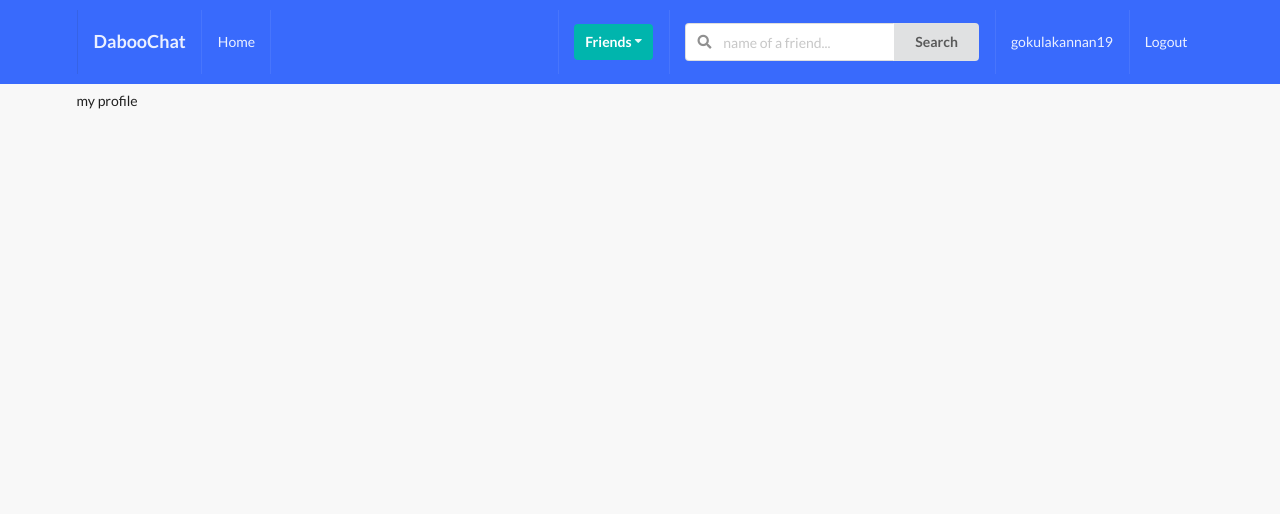
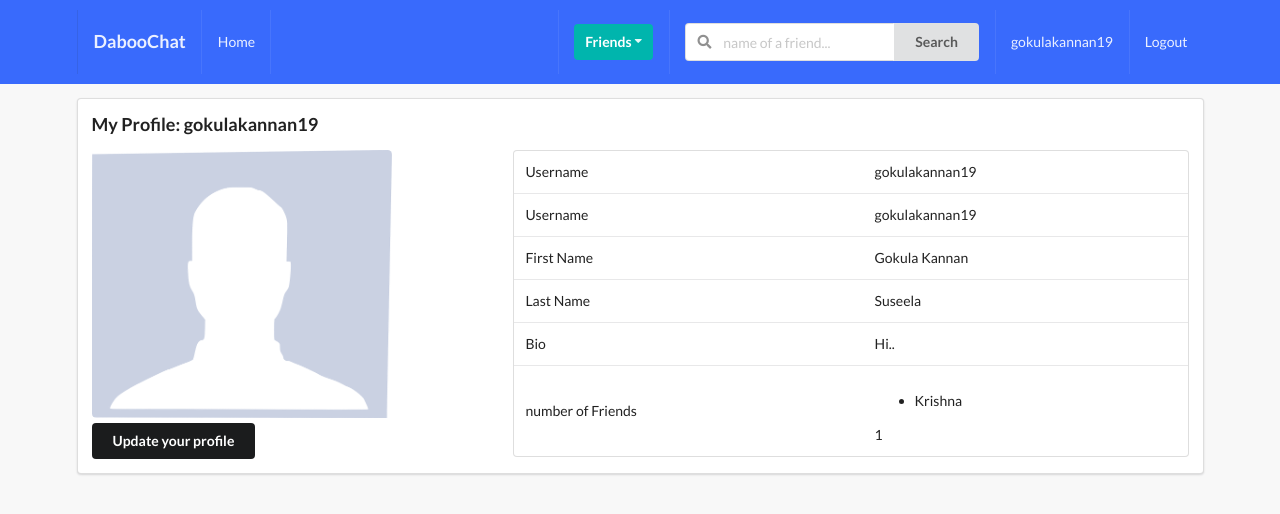
Before and after one commit to gokulakannan19/DabooChat, a Django app: page /profiles/myprofile/ in a window 1280 px wide. Shown: the top 514 px of the page. Run offline with Django 3.2, Linux system fonts and the light colour scheme; a user stored in the database is signed in; data comes from the database, SQL or seed files in the repository; both versions use the stored data as it was after the commit; some libraries are stand-ins or nearby versions.

Commit message:
Update functin added for profiles

```diff
--- /dev/null
+++ b/profiles/forms.py
@@ -0,0 +1,8 @@
+from django import forms
+from .models import Profile
+
+
+class ProfileModelForm(forms.ModelForm):
+    class Meta:
+        model = Profile
+        fields = ('first_name', 'last_name', 'bio', 'avatar')
--- a/profiles/models.py
+++ b/profiles/models.py
@@ -17,6 +17,12 @@ class Profile(models.Model):
     slug = models.SlugField(unique=True, blank=True)
     updated = models.DateTimeField(auto_now=True)
     created = models.DateTimeField(auto_now_add=True)
+
+    def get_friends(self):
+        return self.friends.all()
+
+    def get_friends_no(self):
+        return self.friends.all().count()
 
     def __str__(self):
         return f"{self.user.username} - {self.created}"
--- a/profiles/templates/profiles/my_profile.html
+++ b/profiles/templates/profiles/my_profile.html
@@ -5,5 +5,88 @@ my profile
 {% endblock title %}
 
 {% block content %}
-my profile
+
+<!--model-->
+<div class="ui modal mymodal">
+    <i class="close icon"></i>
+    <div class="header">
+        Update Your Profile
+    </div>
+    <div class="image content">
+        <div class="ui medium image">
+            <img src={{ profile.avatar.url }}>
+        </div>
+        <div class="description">
+            <div class="ui header">Provide some additional/newest info about you</div>
+            <form action="" method="POST" class="ui form" enctype="multipart/form-data">
+                {% csrf_token %}
+
+                {{ form }}
+        </div>
+    </div>
+    <div class="actions">
+        <button type="submit" class="ui positive right labeled icon button">
+            Update
+            <i class="checkmark icon"></i>
+        </button>
+        </form>
+    </div>
+</div>
+
+
+<div class="ui segment">
+    {% if confirm %}
+    <div class="ui green message">Your profile has been updated</div>
+    {% endif %}
+    <h3>My Profile: {{request.user}}</h3>
+    <div class="ui grid">
+        <div class="row">
+            <div class="six wide column">
+                <img class="ui medium rounded image" src={{profile.avatar.url}}>
+                <div class="row mt-5">
+                    <button class="ui secondary button" id="modal-btn">Update your profile</button>
+                </div>
+            </div>
+            <div class="ten wide column">
+                <table class="ui table">
+                    <tbody>
+                        <tr>
+                            <td>Username</td>
+                            <td>{{profile.user}}</td>
+                        </tr>
+                        <tr>
+                            <td>Username</td>
+                            <td>{{profile.user}}</td>
+                        </tr>
+                        <tr>
+                            <td>First Name</td>
+                            <td>{{profile.first_name}}</td>
+                        </tr>
+                        <tr>
+                            <td>Last Name</td>
+                            <td>{{profile.last_name}}</td>
+                        </tr>
+                        <tr>
+                            <td>Bio</td>
+                            <td>{{profile.bio}}</td>
+                        </tr>
+                        <tr>
+                            <td>number of Friends</td>
+                            <td>
+                                <ul>
+                                    {% for friend in profile.get_friends %}
+                                    <li>{{friend}}</li>
+                                    {% endfor %}
+                                </ul>
+                                {{profile.get_friends_no}}
+                            </td>
+                        </tr>
+                    </tbody>
+                </table>
+            </div>
+        </div>
+    </div>
+</div>
+</div>
+
 {% endblock content %}
--- a/profiles/views.py
+++ b/profiles/views.py
@@ -1,13 +1,25 @@
 from django.shortcuts import render
 from .models import Profile
+from .forms import ProfileModelForm
 # Create your views here.
 
 
 def my_profile_view(request):
-    obj = Profile.objects.get(user=request.user)
+    profile = Profile.objects.get(user=request.user)
+    form = ProfileModelForm(request.POST or None,
+                            request.FILES or None, instance=profile)
+    confirm = False
+
+    if request.method == 'POST':
+        if form.is_valid():
+            form.save()
+            confirm = True
+
 
     context = {
-        'obj': obj
+        'profile': profile,
+        'form': form,
+        'confirm': confirm,
     }
 
     return render(request, 'profiles/my_profile.html', context)
--- a/static_project/main.js
+++ b/static_project/main.js
@@ -1,3 +1,7 @@
 $(document).ready(function () {
-    console.log("Working from the base")
+    $('#modal-btn').click(function () {
+        $('.ui.modal')
+            .modal('show')
+            ;
+    })
 })
--- a/static_project/style.css
+++ b/static_project/style.css
@@ -11,3 +11,13 @@ body {
 .mb-7 {
     margin-bottom: 7px !important;
 }
+
+.mt-5 {
+    margin-top: 5px !important;
+}
+
+.mymodal {
+    height: 300px !important;
+    top: 200px !important;
+    font-size: 20px !important;
+}
```
Also changed, not shown: db.sqlite3.
